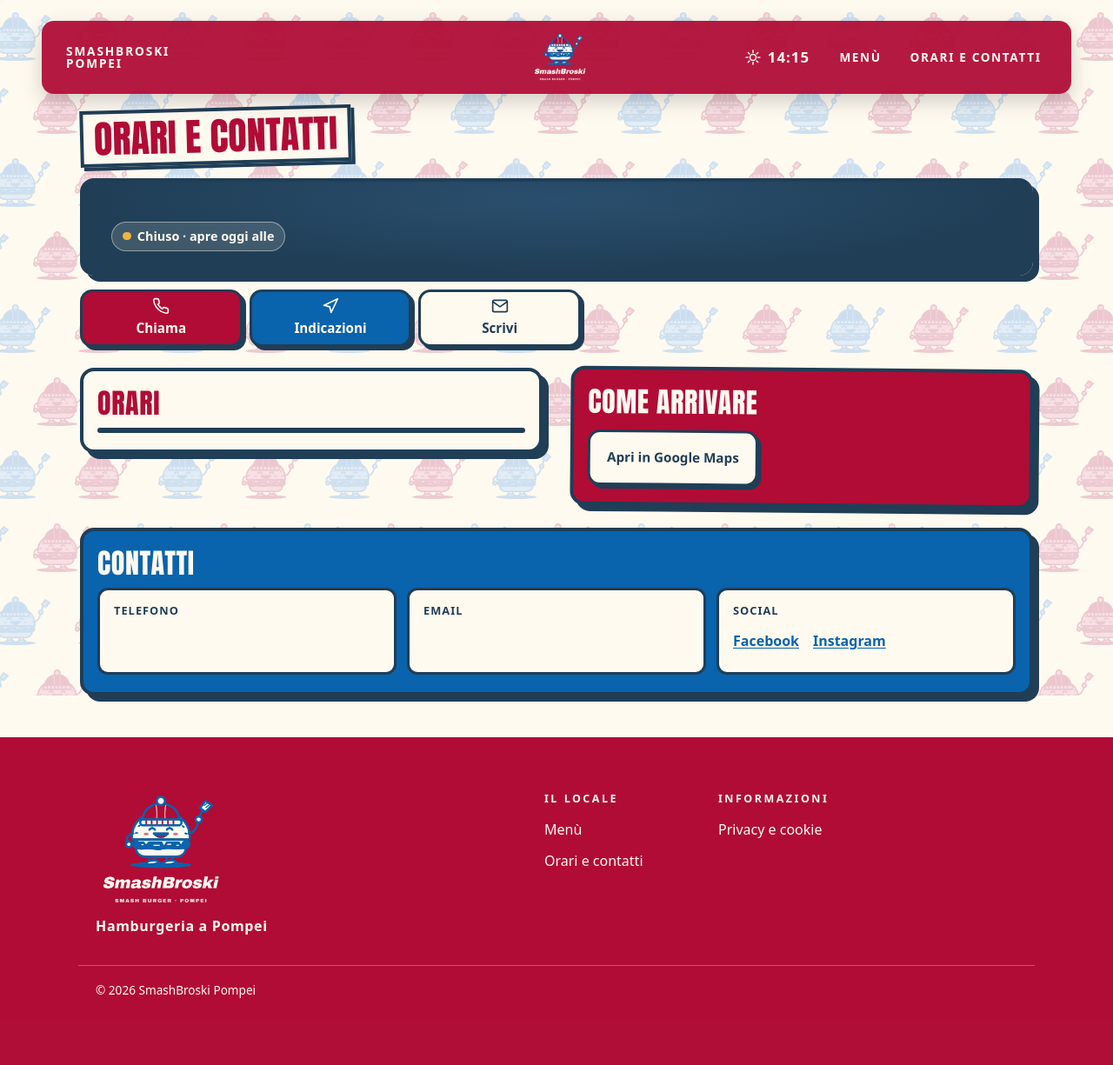
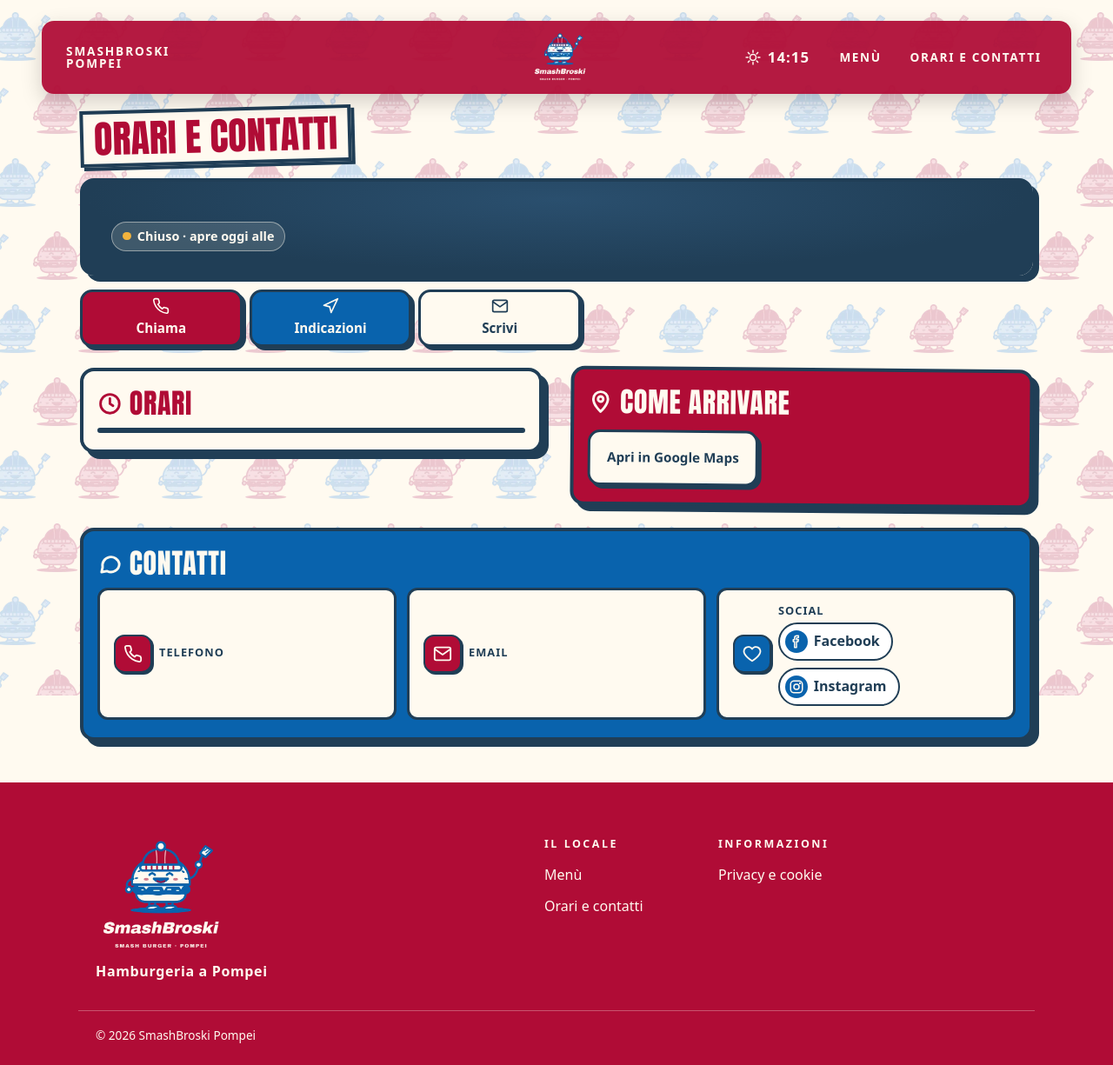
Before and after one commit to IvanRussoL/smashbroski, a Flask app: template app/templates/info.html in a window 1280 px wide. Shown: the whole page at 87% size. Before the commit the page ends 1148 px from the top, so only its background shows below. Run offline with Flask 3, Linux system fonts and the light colour scheme; the template is opened without the code that fills it, so the values that code supplies are empty; some libraries are stand-ins or nearby versions.

Commit message:
Info: icone nei contatti e nei titoli, social come pillole

```diff
--- a/app/static/css/stile.css
+++ b/app/static/css/stile.css
@@ -506,7 +506,11 @@ h2 { font-size: 1.6rem; margin: 0 0 1rem; color: var(--rosso); }
 /* Contatti: tessere crema sul blocco blu, una sotto l'altra su telefono. */
 .contatti { display: grid; gap: 0.75rem; margin: 0; }
 .contatto {
-    padding: 0.85rem 1rem;
+    position: relative; /* l'icona nel <dt> si posiziona rispetto al riquadro */
+    display: flex;
+    flex-direction: column;
+    justify-content: center;
+    padding: 0.85rem 1rem 0.85rem 4.25rem;
     border: 3px solid var(--blu-scuro);
     border-radius: 12px;
     background: var(--crema);
@@ -517,8 +521,42 @@ h2 { font-size: 1.6rem; margin: 0 0 1rem; color: var(--rosso); }
 .contatto dt { font-size: 0.8rem; font-weight: 800; letter-spacing: 0.08em; text-transform: uppercase; }
 .contatto dd { margin: 0.2rem 0 0; }
 .contatti a { font-weight: 700; }
-.social { display: flex; flex-wrap: wrap; gap: 0.25rem 1rem; }
-.social a { display: inline-block; padding: 0.6rem 0; min-height: 44px; }
+/* Icona del contatto: quadratino rosso (o blu) con ombra piena, come gli adesivi del sito. */
+.contatto-icona {
+    position: absolute;
+    top: 50%;
+    left: 1rem;
+    display: grid;
+    place-items: center;
+    width: 44px;
+    height: 44px;
+    border: 2px solid var(--blu-scuro);
+    border-radius: 12px;
+    background: var(--rosso);
+    color: var(--crema);
+    box-shadow: 2px 2px 0 var(--blu-scuro);
+    transform: translateY(-50%);
+}
+.contatto-icona-blu { background: var(--blu); }
+.contatto-icona svg, .titolo-icona svg, .social svg { fill: none; stroke: currentColor; stroke-width: 2; stroke-linecap: round; stroke-linejoin: round; }
+.titolo-icona { display: flex; align-items: center; gap: 0.5rem; }
+.titolo-icona svg { flex: none; width: 0.9em; height: 0.9em; stroke-width: 2.4; }
+/* Social come pillole con il loro logo. */
+.social { display: flex; flex-wrap: wrap; gap: 0.5rem; margin-top: 0.35rem; }
+.social a {
+    display: inline-flex;
+    align-items: center;
+    gap: 0.4rem;
+    min-height: 44px;
+    padding: 0.3rem 0.85rem 0.3rem 0.4rem;
+    border: 2px solid var(--blu-scuro);
+    border-radius: 999px;
+    background: #fff;
+    color: var(--blu-scuro);
+    text-decoration: none;
+}
+.social a:hover { background: var(--crema-scura); }
+.social svg { width: 26px; height: 26px; padding: 4px; border-radius: 50%; background: var(--blu); color: var(--crema); }
 .segnaposto { font-style: italic; color: var(--testo-secondario); }
 
 /* ---------- Sfondo animato di Menù e Orari e contatti ---------- */
--- a/app/templates/info.html
+++ b/app/templates/info.html
@@ -44,7 +44,7 @@
 
     <div class="sezioni-info">
         <section id="orari" class="blocco-info blocco-orari" aria-labelledby="titolo-orari">
-            <h2 id="titolo-orari">Orari</h2>
+            <h2 id="titolo-orari" class="titolo-icona"><svg viewBox="0 0 24 24" width="22" height="22" aria-hidden="true" focusable="false"><circle cx="12" cy="12" r="9"/><path d="M12 7v5l3 2"/></svg>Orari</h2>
             <dl class="orari">
                 {% for giorno in orari %}
                 <div class="orari-giorno{% if giorno.numero == oggi %} oggi{% endif %}">
@@ -62,31 +62,32 @@
         </section>
 
         <section id="come-arrivare" class="blocco-info blocco-arrivare" aria-labelledby="titolo-come-arrivare">
-            <h2 id="titolo-come-arrivare">Come arrivare</h2>
+            <h2 id="titolo-come-arrivare" class="titolo-icona"><svg viewBox="0 0 24 24" width="22" height="22" aria-hidden="true" focusable="false"><path d="M12 22s7-6.2 7-12a7 7 0 0 0-14 0c0 5.8 7 12 7 12z"/><circle cx="12" cy="10" r="2.5"/></svg>Come arrivare</h2>
             <p class="info-indirizzo-esteso">{{ impostazioni.indirizzo }}</p>
             <a class="azione-info azione-mappa" href="{{ impostazioni.link_maps() }}" rel="noopener">Apri in Google Maps</a>
         </section>
     </div>
 
     <section id="contatti" class="blocco-info blocco-contatti" aria-labelledby="titolo-contatti">
-        <h2 id="titolo-contatti">Contatti</h2>
+        {# Ogni contatto ha la sua icona dentro il <dt> (in una <dl> il <div> può contenere solo dt e dd). #}
+        <h2 id="titolo-contatti" class="titolo-icona"><svg viewBox="0 0 24 24" width="22" height="22" aria-hidden="true" focusable="false"><path d="M21 12a8 8 0 0 1-11.6 7.1L4 20l1-4.6A8 8 0 1 1 21 12z"/></svg>Contatti</h2>
         <dl class="contatti">
             <div class="contatto">
-                <dt>Telefono</dt>
+                <dt><span class="contatto-icona"><svg viewBox="0 0 24 24" width="22" height="22" aria-hidden="true" focusable="false"><path d="M22 16.9v3a2 2 0 0 1-2.2 2 19.8 19.8 0 0 1-8.6-3.1 19.5 19.5 0 0 1-6-6A19.8 19.8 0 0 1 2.1 4.2 2 2 0 0 1 4.1 2h3a2 2 0 0 1 2 1.7c.1.9.4 1.8.7 2.7a2 2 0 0 1-.5 2.1L8 9.8a16 16 0 0 0 6 6l1.3-1.3a2 2 0 0 1 2.1-.4c.9.3 1.8.6 2.7.7a2 2 0 0 1 1.7 2z"/></svg></span>Telefono</dt>
                 <dd>
                     <a href="tel:{{ impostazioni.telefono }}">{{ impostazioni.telefono|telefono_leggibile }}</a>
                     {% if impostazioni.telefono_di_prova %}<span class="segnaposto">(numero di prova)</span>{% endif %}
                 </dd>
             </div>
             <div class="contatto">
-                <dt>Email</dt>
+                <dt><span class="contatto-icona"><svg viewBox="0 0 24 24" width="22" height="22" aria-hidden="true" focusable="false"><rect x="2" y="4" width="20" height="16" rx="2"/><path d="m22 6-10 7L2 6"/></svg></span>Email</dt>
                 <dd><a href="mailto:{{ impostazioni.email }}">{{ impostazioni.email }}</a></dd>
             </div>
             <div class="contatto">
-                <dt>Social</dt>
+                <dt><span class="contatto-icona contatto-icona-blu"><svg viewBox="0 0 24 24" width="22" height="22" aria-hidden="true" focusable="false"><path d="M12 21s-7-4.5-9.5-9A5.5 5.5 0 0 1 12 6a5.5 5.5 0 0 1 9.5 6c-2.5 4.5-9.5 9-9.5 9z"/></svg></span>Social</dt>
                 <dd class="social">
-                    <a href="{{ impostazioni.url_facebook }}" rel="noopener">Facebook</a>
-                    <a href="{{ impostazioni.url_instagram }}" rel="noopener">Instagram</a>
+                    <a href="{{ impostazioni.url_facebook }}" rel="noopener"><svg viewBox="0 0 24 24" width="22" height="22" aria-hidden="true" focusable="false"><path d="M15 3h-2.5A3.5 3.5 0 0 0 9 6.5V9H7v3h2v9h3v-9h2.5l.5-3h-3V7a1 1 0 0 1 1-1h2z"/></svg>Facebook</a>
+                    <a href="{{ impostazioni.url_instagram }}" rel="noopener"><svg viewBox="0 0 24 24" width="22" height="22" aria-hidden="true" focusable="false"><rect x="3" y="3" width="18" height="18" rx="5"/><circle cx="12" cy="12" r="4"/><circle cx="17.5" cy="6.5" r="0.6"/></svg>Instagram</a>
                 </dd>
             </div>
         </dl>
```
Also changed, not shown: DEVLOG.md (+8 -0 lines).
